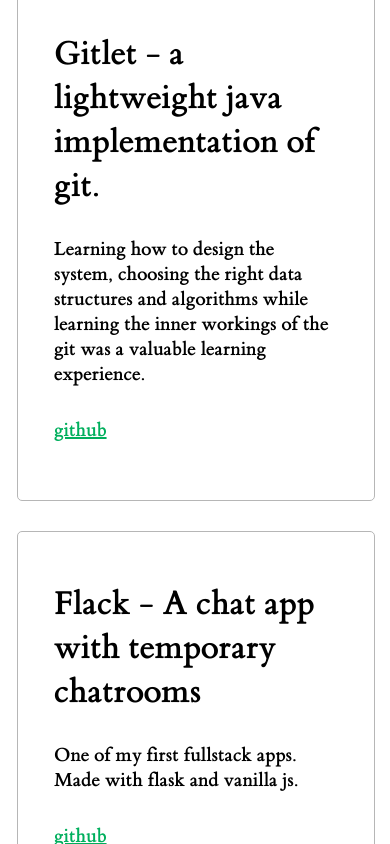
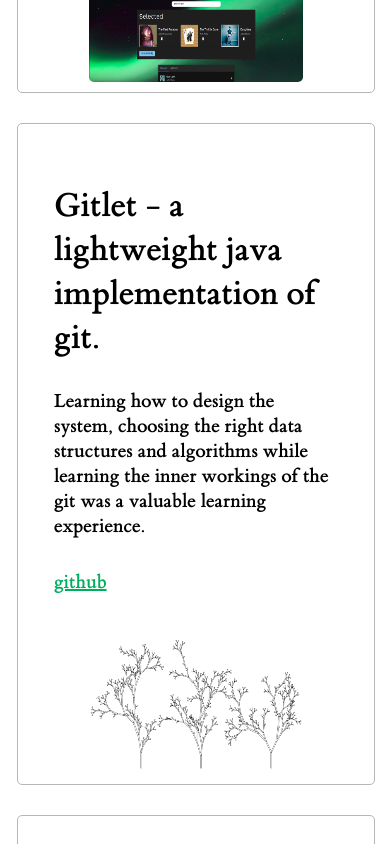
Before and after one commit to akashjkhamkar/portfolio-next, a Next.js app: page /software in a window 390 px wide. Shown: the part 2000-2844 px from the top of the page. Built offline with nearby package versions, Linux system fonts and the light colour scheme.

Commit message:
project images are nextjs responsive

```diff
--- a/components/Software/Projects.js
+++ b/components/Software/Projects.js
@@ -29,9 +29,9 @@ const Projects = () => {
         {
             id: 2,
             heading: "Flack - A chat app with temporary chatrooms",
-            sub: "One of my first fullstack apps. Made with flask and vanilla js.",
+            sub: "One of my first fullstack apps. Made with flask, socket.io and vanilla js.",
             img: flackimg,
-            link: "https://github.com/akashjkhamkar/NoteArc",
+            link: "https://github.com/akashjkhamkar/Flack",
             linktext: "github"
         },
         {
@@ -96,11 +96,19 @@ const Entry = ({entry}) => {
                 </div>
             </div>
 
-            <div className="contentdiv">
-                <div className="unset-img">
+            <div className="contentdiv projectImgDiv">
+                {/* <div className="unset-img">
                     <Image
                     layout="fill"
                     className="contentImg custom-img" src={img} alt={heading}/>
+                </div> */}
+                <div className="projectimgHolderDiv" style={{position:"relative", "width": "60%" }}>
+                    <Image
+                    layout="responsive"
+                    width={300}
+                    height={200}
+                    src={img}
+                    alt="project image"/>
                 </div>
             </div>
         </div>
--- a/styles/Projects.css
+++ b/styles/Projects.css
@@ -23,15 +23,28 @@
     gap: 30px;
 }
 
+.projectImgDiv{
+    display: flex;
+    flex-direction: column;
+    justify-content: center;
+    align-items: center;
+}
+
+.projectimgHolderDiv{
+    border-radius: 5px;
+    overflow: hidden;
+}
+
 .softwareinvite > a {
     color: rgb(0, 175, 93);
     text-decoration: underline;
 }
 
-
 .project{
     border: 1px rgb(182, 182, 182) solid;
     border-radius: 5px;
+    padding-bottom: 10px;
+    padding-top: 10px;
     /* background: rgb(27, 26, 26);
     color: rgb(233, 233, 233); */
 }
```
